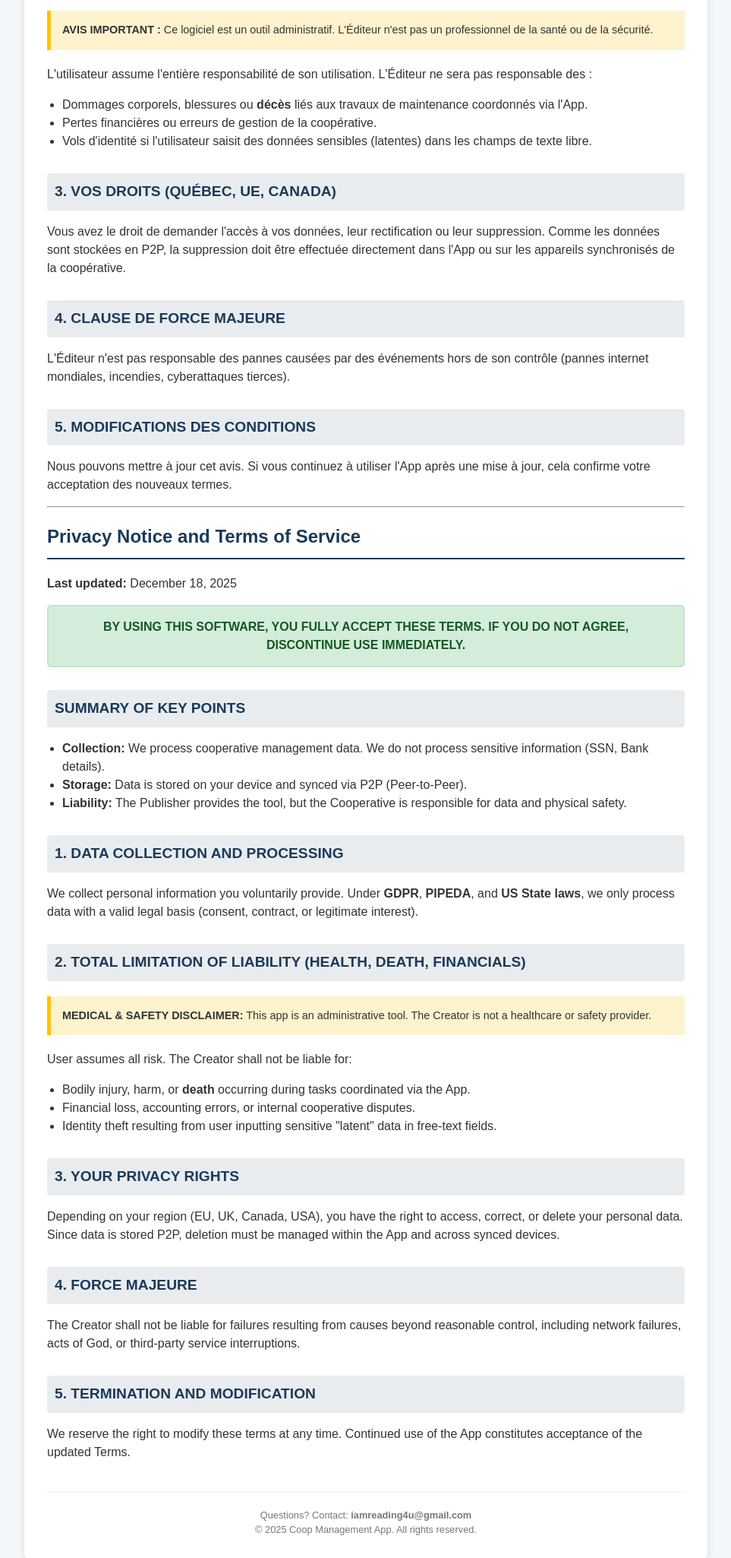
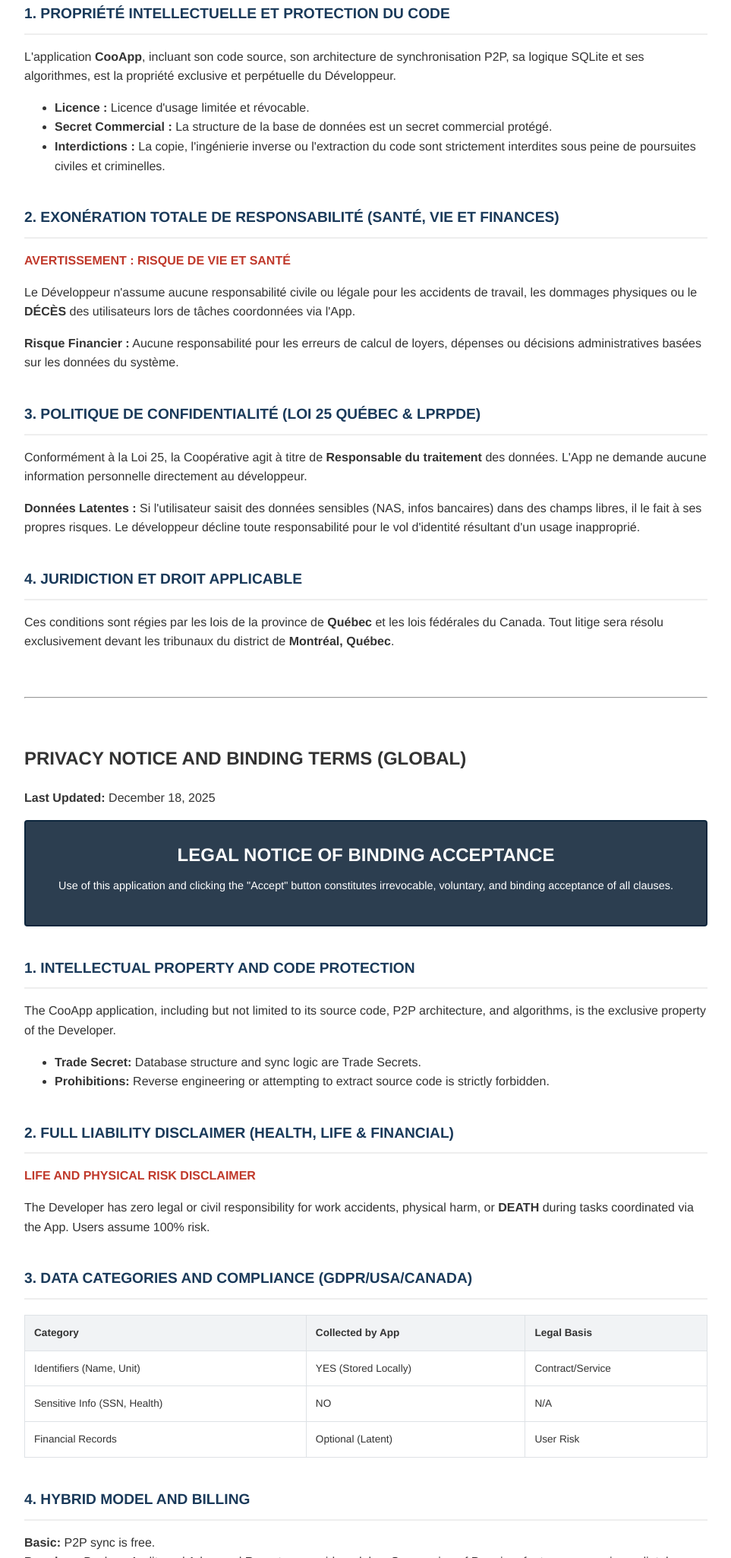
Before and after one commit to reading4u/cooapp, a plain HTML site: page index.html in a window 1280 px wide. Shown: the part 750-2800 px from the top of the page at 76% size, without its empty margins (158-1121 px from the left). Drawn offline with Linux system fonts and the light colour scheme.

Commit message:
Update index.html

```diff
--- a/index.html
+++ b/index.html
@@ -3,18 +3,23 @@
 <head>
     <meta charset="UTF-8">
     <meta name="viewport" content="width=device-width, initial-scale=1.0">
-    <title>Politique de Confidentialité et Conditions - App Coop</title>
+    <title>Conditions de Service et Politique de Confidentialité - CooApp</title>
     <style>
-        body { font-family: sans-serif; line-height: 1.5; color: #333; max-width: 900px; margin: 0 auto; padding: 20px; background-color: #f4f7f9; }
-        .container { background: white; padding: 30px; border-radius: 8px; box-shadow: 0 2px 10px rgba(0,0,0,0.1); }
-        h1 { color: #1a3a5a; border-bottom: 2px solid #1a3a5a; padding-bottom: 10px; }
-        h2 { color: #1a3a5a; background: #e9ecef; padding: 10px; border-radius: 4px; margin-top: 30px; font-size: 1.2em; }
-        .acceptance-banner { background: #d4edda; border: 2px solid #c3e6cb; color: #155724; padding: 15px; font-weight: bold; margin-bottom: 20px; text-align: center; border-radius: 5px; }
-        .warning-box { background: #fff3cd; border-left: 5px solid #ffc107; padding: 15px; margin: 20px 0; font-size: 0.9em; }
-        .legal-footer { margin-top: 40px; font-size: 0.8em; text-align: center; color: #777; border-top: 1px solid #eee; padding-top: 20px; }
-        ul { padding-left: 20px; }
-        .lang-switch { display: flex; justify-content: flex-end; gap: 10px; margin-bottom: 20px; }
-        .lang-switch a { text-decoration: none; color: #007bff; font-weight: bold; }
+        body { font-family: 'Helvetica Neue', Helvetica, Arial, sans-serif; line-height: 1.6; color: #333; max-width: 1000px; margin: 0 auto; padding: 30px; background-color: #f4f7f6; }
+        .container { background: white; padding: 50px; border-radius: 8px; box-shadow: 0 4px 15px rgba(0,0,0,0.1); }
+        .legal-header { background: #1a3a5a; color: white; padding: 25px; border-radius: 4px; text-align: center; margin-bottom: 30px; border: 2px solid #0d263d; }
+        .legal-header h1 { margin: 0; font-size: 1.5em; text-transform: uppercase; }
+        .warning-banner { background: #fff3cd; border: 1px solid #ffeeba; color: #856404; padding: 15px; margin-bottom: 20px; font-weight: bold; font-size: 0.9em; }
+        h2 { color: #1a3a5a; border-bottom: 2px solid #eee; padding-bottom: 10px; margin-top: 40px; text-transform: uppercase; font-size: 1.2em; }
+        h3 { color: #2c3e50; font-size: 1.1em; }
+        .summary-box { background: #f8f9fa; border-left: 5px solid #1a3a5a; padding: 20px; margin: 20px 0; }
+        table { width: 100%; border-collapse: collapse; margin: 20px 0; font-size: 0.85em; }
+        table, th, td { border: 1px solid #dee2e6; padding: 12px; text-align: left; }
+        th { background: #f1f3f5; font-weight: bold; }
+        .clause-title { font-weight: bold; color: #c0392b; }
+        .lang-switch { display: flex; justify-content: flex-end; gap: 15px; font-weight: bold; margin-bottom: 10px; }
+        .lang-switch a { text-decoration: none; color: #007bff; }
+        footer { margin-top: 50px; padding-top: 20px; border-top: 1px solid #eee; text-align: center; font-size: 0.8em; color: #777; }
     </style>
 </head>
 <body>
@@ -24,90 +29,116 @@
         <a href="#english">English Version</a>
     </div>
 
+    <div class="legal-header">
+        <h1>AVIS JURIDIQUE D'ACCEPTATION OBLIGATOIRE</h1>
+        <p style="margin-top:10px; font-size: 0.9em;">
+            L'utilisation continue de cette application, qu'elle soit lue ou non, ainsi que le clic sur le bouton "Accepter", constitue une acceptation irrévocable, volontaire et contraignante de toutes les clauses décrites ici.
+        </p>
+    </div>
+
+    <div class="warning-banner">
+        SI VOUS N'ACCEPTEZ PAS CES TERMES, DÉSINSTALLEZ LE LOGICIEL IMMÉDIATEMENT.
+    </div>
+
     <section id="french">
-        <h1>Conditions de Service et Avis de Confidentialité</h1>
+        <h1>POLITIQUE DE CONFIDENTIALITÉ ET CONDITIONS (QUÉBEC)</h1>
         <p><strong>Dernière mise à jour :</strong> 18 Décembre 2025</p>
 
-        <div class="acceptance-banner">
-            EN UTILISANT CE LOGICIEL, VOUS ACCEPTEZ PLEINEMENT CES TERMES. SI VOUS N'ACCEPTEZ PAS, CESSEZ TOUTE UTILISATION IMMÉDIATEMENT.
+        <div class="summary-box">
+            <strong>RÉSUMÉ DES POINTS CRITIQUES</strong>
+            <ul>
+                <li><strong>Exonération de responsabilité physique :</strong> Zéro risque pour le développeur en cas d'accident, de blessure ou de décès.</li>
+                <li><strong>Propriété :</strong> Le code source et l'architecture sont la propriété exclusive du développeur.</li>
+                <li><strong>Données :</strong> Modèle P2P décentralisé ; la Coopérative est le responsable légal des données.</li>
+                <li><strong>Modèle Hybride :</strong> Fonctions de base gratuites ; modules de sauvegarde et rapports premium payants.</li>
+            </ul>
         </div>
 
-        <h2>RÉSUMÉ DES POINTS CLÉS</h2>
+        <h2>1. PROPRIÉTÉ INTELLECTUELLE ET PROTECTION DU CODE</h2>
+        <p>L'application <strong>CooApp</strong>, incluant son code source, son architecture de synchronisation P2P, sa logique SQLite et ses algorithmes, est la propriété exclusive et perpétuelle du Développeur.</p>
         <ul>
-            <li><strong>Collecte :</strong> Nous traitons des données de gestion de coopérative. Nous ne collectons pas d'informations sensibles (NAS, banques).</li>
-            <li><strong>Localisation :</strong> Les données sont stockées sur votre appareil et synchronisées en P2P (Peer-to-Peer).</li>
-            <li><strong>Responsabilité :</strong> L'Éditeur fournit l'outil, mais la Coopérative est responsable des données et de la sécurité physique des membres.</li>
+            <li><strong>Licence :</strong> Licence d'usage limitée et révocable.</li>
+            <li><strong>Secret Commercial :</strong> La structure de la base de données est un secret commercial protégé.</li>
+            <li><strong>Interdictions :</strong> La copie, l'ingénierie inverse ou l'extraction du code sont strictement interdites sous peine de poursuites civiles et criminelles.</li>
         </ul>
 
-        <h2>1. COLLECTE ET TRAITEMENT DES DONNÉES</h2>
-        <p>Nous collectons les informations que vous fournissez volontairement (noms, unités, tâches). Conformément au <strong>RGPD</strong> et à la <strong>Loi 25 (Québec)</strong>, nous ne traitons vos données que si nous avons une base légale (consentement, obligation contractuelle ou intérêt légitime).</p>
+        <h2>2. EXONÉRATION TOTALE DE RESPONSABILITÉ (SANTÉ, VIE ET FINANCES)</h2>
+        <p class="clause-title">AVERTISSEMENT : RISQUE DE VIE ET SANTÉ</p>
+        <p>Le Développeur n'assume aucune responsabilité civile ou légale pour les accidents de travail, les dommages physiques ou le <strong>DÉCÈS</strong> des utilisateurs lors de tâches coordonnées via l'App.</p>
+        <p><strong>Risque Financier :</strong> Aucune responsabilité pour les erreurs de calcul de loyers, dépenses ou décisions administratives basées sur les données du système.</p>
 
-        <h2>2. EXONÉRATION TOTALE (SANTÉ, DÉCÈS ET FINANCES)</h2>
-        <div class="warning-box">
-            <strong>AVIS IMPORTANT :</strong> Ce logiciel est un outil administratif. L'Éditeur n'est pas un professionnel de la santé ou de la sécurité.
+        <h2>3. POLITIQUE DE CONFIDENTIALITÉ (LOI 25 QUÉBEC & LPRPDE)</h2>
+        <p>Conformément à la Loi 25, la Coopérative agit à titre de <strong>Responsable du traitement</strong> des données. L'App ne demande aucune information personnelle directement au développeur. </p>
+        <p><strong>Données Latentes :</strong> Si l'utilisateur saisit des données sensibles (NAS, infos bancaires) dans des champs libres, il le fait à ses propres risques. Le développeur décline toute responsabilité pour le vol d'identité résultant d'un usage inapproprié.</p>
+
+        <h2>4. JURIDICTION ET DROIT APPLICABLE</h2>
+        <p>Ces conditions sont régies par les lois de la province de <strong>Québec</strong> et les lois fédérales du Canada. Tout litige sera résolu exclusivement devant les tribunaux du district de <strong>Montréal, Québec</strong>.</p>
+    </section>
+
+    <hr style="margin: 60px 0;">
+
+    <section id="english">
+        <h1>PRIVACY NOTICE AND BINDING TERMS (GLOBAL)</h1>
+        <p><strong>Last Updated:</strong> December 18, 2025</p>
+
+        <div class="legal-header" style="background: #2c3e50;">
+            <h1>LEGAL NOTICE OF BINDING ACCEPTANCE</h1>
+            <p style="margin-top:10px; font-size: 0.9em;">
+                Use of this application and clicking the "Accept" button constitutes irrevocable, voluntary, and binding acceptance of all clauses.
+            </p>
         </div>
-        <p>L'utilisateur assume l'entière responsabilité de son utilisation. L'Éditeur ne sera pas responsable des :</p>
+
+        <h2>1. INTELLECTUAL PROPERTY AND CODE PROTECTION</h2>
+        <p>The CooApp application, including but not limited to its source code, P2P architecture, and algorithms, is the exclusive property of the Developer.</p>
         <ul>
-            <li>Dommages corporels, blessures ou <strong>décès</strong> liés aux travaux de maintenance coordonnés via l'App.</li>
-            <li>Pertes financières ou erreurs de gestion de la coopérative.</li>
-            <li>Vols d'identité si l'utilisateur saisit des données sensibles (latentes) dans les champs de texte libre.</li>
+            <li><strong>Trade Secret:</strong> Database structure and sync logic are Trade Secrets.</li>
+            <li><strong>Prohibitions:</strong> Reverse engineering or attempting to extract source code is strictly forbidden.</li>
         </ul>
 
-        <h2>3. VOS DROITS (QUÉBEC, UE, CANADA)</h2>
-        <p>Vous avez le droit de demander l'accès à vos données, leur rectification ou leur suppression. Comme les données sont stockées en P2P, la suppression doit être effectuée directement dans l'App ou sur les appareils synchronisés de la coopérative.</p>
+        <h2>2. FULL LIABILITY DISCLAIMER (HEALTH, LIFE & FINANCIAL)</h2>
+        <p class="clause-title">LIFE AND PHYSICAL RISK DISCLAIMER</p>
+        <p>The Developer has zero legal or civil responsibility for work accidents, physical harm, or <strong>DEATH</strong> during tasks coordinated via the App. Users assume 100% risk.</p>
 
-        <h2>4. CLAUSE DE FORCE MAJEURE</h2>
-        <p>L'Éditeur n'est pas responsable des pannes causées par des événements hors de son contrôle (pannes internet mondiales, incendies, cyberattaques tierces).</p>
+        <h2>3. DATA CATEGORIES AND COMPLIANCE (GDPR/USA/CANADA)</h2>
+        <table>
+            <tr>
+                <th>Category</th>
+                <th>Collected by App</th>
+                <th>Legal Basis</th>
+            </tr>
+            <tr>
+                <td>Identifiers (Name, Unit)</td>
+                <td>YES (Stored Locally)</td>
+                <td>Contract/Service</td>
+            </tr>
+            <tr>
+                <td>Sensitive Info (SSN, Health)</td>
+                <td>NO</td>
+                <td>N/A</td>
+            </tr>
+            <tr>
+                <td>Financial Records</td>
+                <td>Optional (Latent)</td>
+                <td>User Risk</td>
+            </tr>
+        </table>
 
-        <h2>5. MODIFICATIONS DES CONDITIONS</h2>
-        <p>Nous pouvons mettre à jour cet avis. Si vous continuez à utiliser l'App après une mise à jour, cela confirme votre acceptation des nouveaux termes.</p>
+        <h2>4. HYBRID MODEL AND BILLING</h2>
+        <p><strong>Basic:</strong> P2P sync is free. <br>
+        <strong>Premium:</strong> Backup, Audit, and Advanced Reports are paid modules. Suspension of Premium features occurs immediately upon non-payment.</p>
+
+        <h2>5. JURISDICTION</h2>
+        <p>Governing Law: Province of <strong>Quebec</strong> and Federal Laws of Canada. Venue: <strong>Montreal</strong> Courts only.</p>
+
+        <h2>6. RIGHT TO UNILATERAL MODIFICATION</h2>
+        <p>The Developer reserves the <strong>Droit de Modification</strong>: terms may be updated at any time. Continued use constitutes acceptance of new terms.</p>
     </section>
 
-    <hr>
-
-    <section id="english">
-        <h1>Privacy Notice and Terms of Service</h1>
-        <p><strong>Last updated:</strong> December 18, 2025</p>
-
-        <div class="acceptance-banner">
-            BY USING THIS SOFTWARE, YOU FULLY ACCEPT THESE TERMS. IF YOU DO NOT AGREE, DISCONTINUE USE IMMEDIATELY.
-        </div>
-
-        <h2>SUMMARY OF KEY POINTS</h2>
-        <ul>
-            <li><strong>Collection:</strong> We process cooperative management data. We do not process sensitive information (SSN, Bank details).</li>
-            <li><strong>Storage:</strong> Data is stored on your device and synced via P2P (Peer-to-Peer).</li>
-            <li><strong>Liability:</strong> The Publisher provides the tool, but the Cooperative is responsible for data and physical safety.</li>
-        </ul>
-
-        <h2>1. DATA COLLECTION AND PROCESSING</h2>
-        <p>We collect personal information you voluntarily provide. Under <strong>GDPR</strong>, <strong>PIPEDA</strong>, and <strong>US State laws</strong>, we only process data with a valid legal basis (consent, contract, or legitimate interest).</p>
-
-        <h2>2. TOTAL LIMITATION OF LIABILITY (HEALTH, DEATH, FINANCIALS)</h2>
-        <div class="warning-box">
-            <strong>MEDICAL & SAFETY DISCLAIMER:</strong> This app is an administrative tool. The Creator is not a healthcare or safety provider.
-        </div>
-        <p>User assumes all risk. The Creator shall not be liable for:</p>
-        <ul>
-            <li>Bodily injury, harm, or <strong>death</strong> occurring during tasks coordinated via the App.</li>
-            <li>Financial loss, accounting errors, or internal cooperative disputes.</li>
-            <li>Identity theft resulting from user inputting sensitive "latent" data in free-text fields.</li>
-        </ul>
-
-        <h2>3. YOUR PRIVACY RIGHTS</h2>
-        <p>Depending on your region (EU, UK, Canada, USA), you have the right to access, correct, or delete your personal data. Since data is stored P2P, deletion must be managed within the App and across synced devices.</p>
-
-        <h2>4. FORCE MAJEURE</h2>
-        <p>The Creator shall not be liable for failures resulting from causes beyond reasonable control, including network failures, acts of God, or third-party service interruptions.</p>
-
-        <h2>5. TERMINATION AND MODIFICATION</h2>
-        <p>We reserve the right to modify these terms at any time. Continued use of the App constitutes acceptance of the updated Terms.</p>
-    </section>
-
-    <div class="legal-footer">
-        Questions? Contact: <strong>iamreading4u@gmail.com</strong><br>
-        &copy; 2025 Coop Management App. All rights reserved.
-    </div>
+    <footer>
+        © 2025 CooApp Development - Montreal, Quebec. <br>
+        Contact: iamreading4u@gmail.com <br>
+        <strong>By clicking "Accept" or using this App, you confirm you have read and agreed to these terms.</strong>
+    </footer>
 </div>
 
 </body>
```
